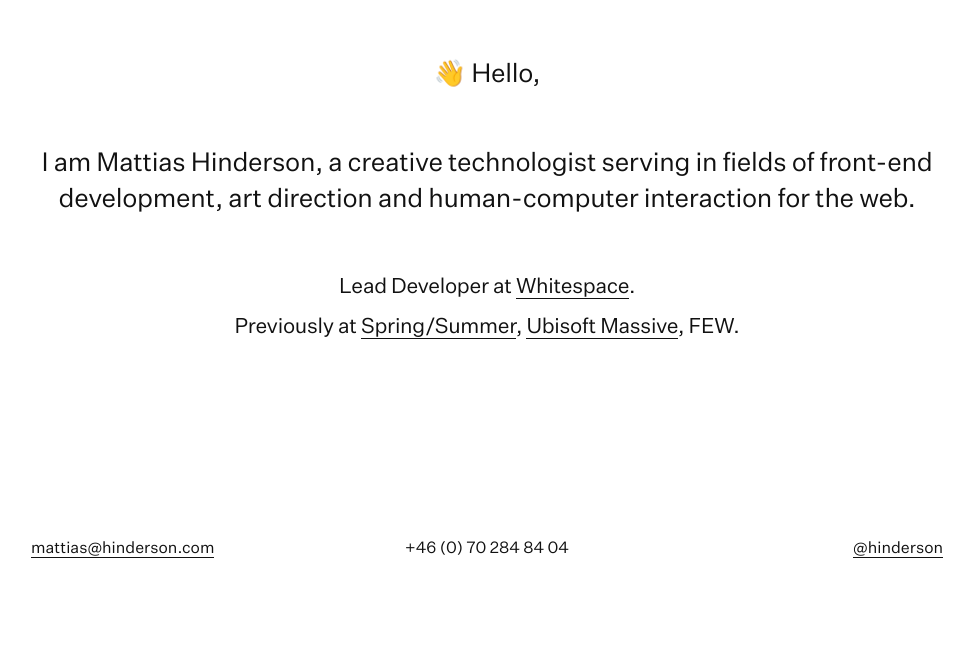
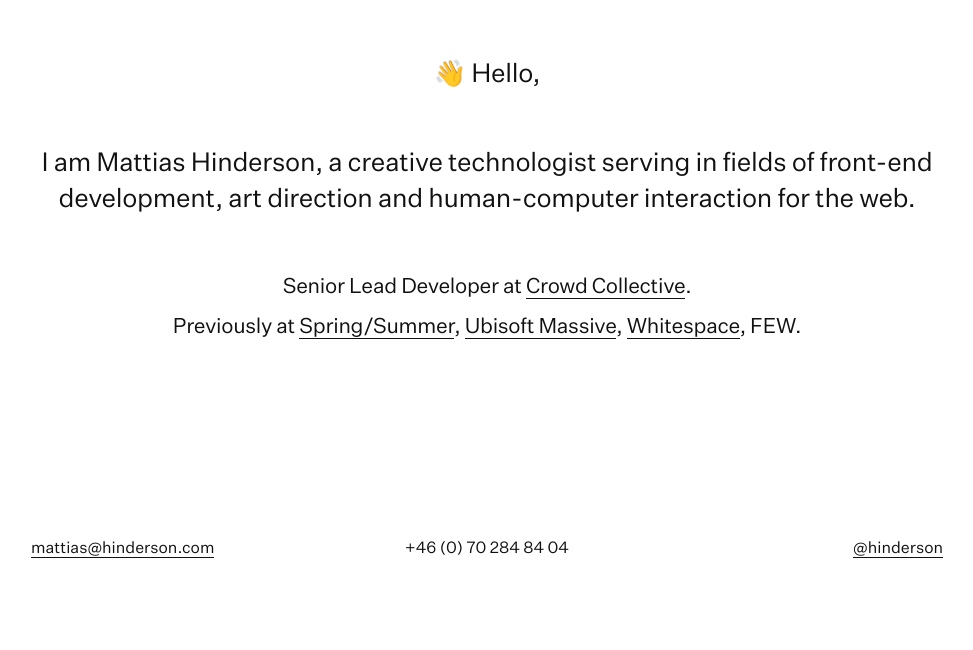
Before and after one commit to hinderson/hinderson_com, a plain HTML site: page index.html in a window 1280 px wide. Shown: the part 150-800 px from the top of the page, without its empty margins (153-1126 px from the left). Drawn offline with Linux system fonts and the light colour scheme.

Commit message:
chore: Update CV

```diff
--- a/index.html
+++ b/index.html
@@ -164,12 +164,17 @@
           front-end development, art direction and human-computer interaction
           for the web.
         </p>
+        <!-- <p class="cv">
+          Founder/Creator of <a href="https://recordclub.com">Record Club</a>.
+        </p> -->
         <p class="cv">
-          Lead Developer at <a href="http://whitespace.se">Whitespace</a>.
+          Senior Lead Developer at
+          <a href="https://www.crowdcollective.com/">Crowd Collective</a>.
         </p>
         <p class="cv">
           Previously at <a href="https://springsummer.dk">Spring/Summer</a>,
-          <a href="https://www.massive.se/">Ubisoft Massive</a>, FEW.
+          <a href="https://www.massive.se/">Ubisoft Massive</a>,
+          <a href="https://whitespace.se">Whitespace</a>, FEW.
         </p>
       </main>
       <footer class="site-footer">
```
